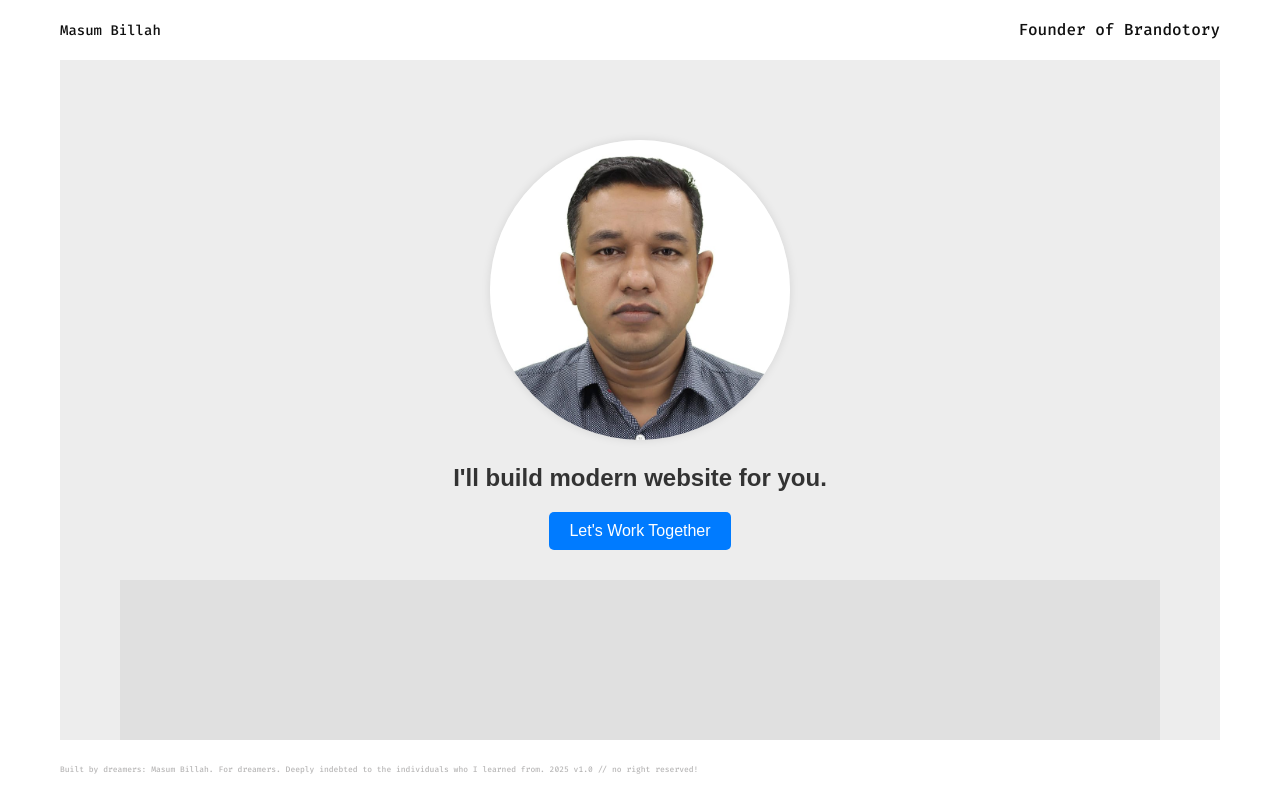
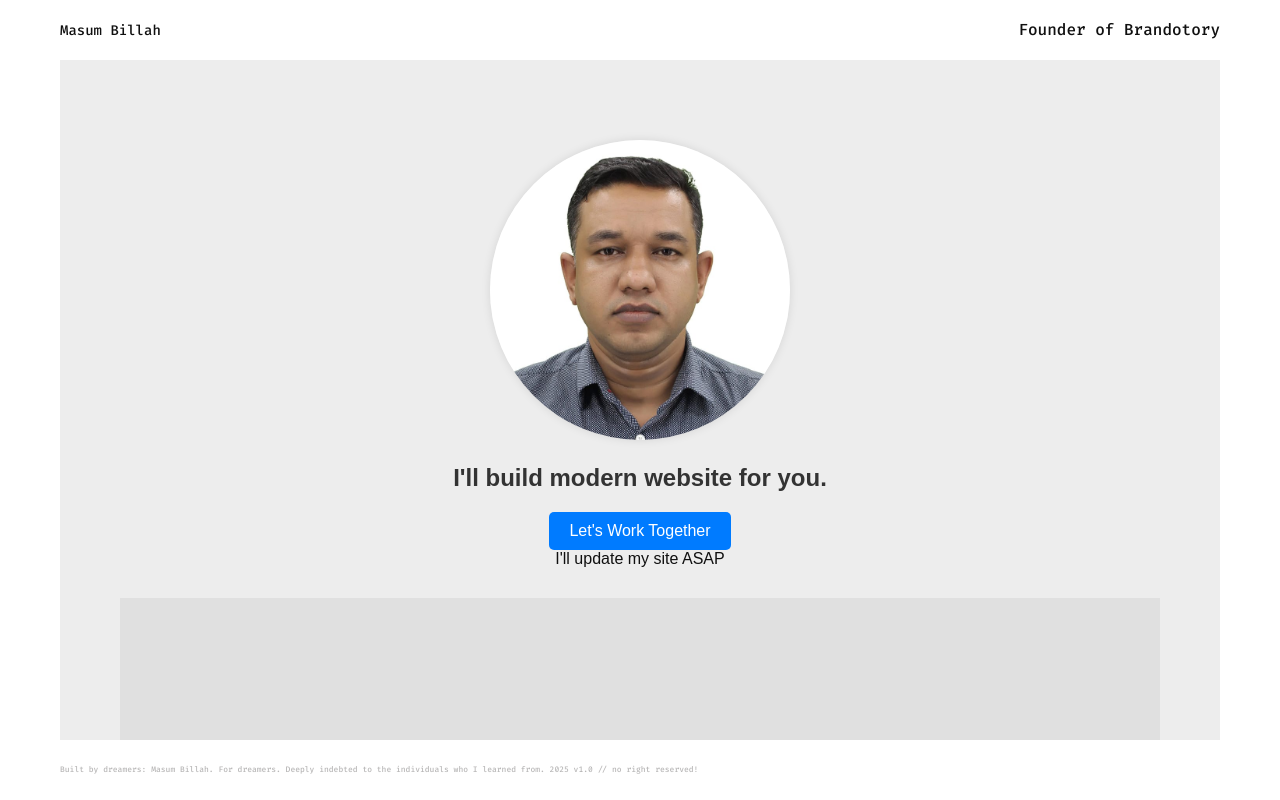
Before and after one commit to billahdotdev/billah, a React (Vite) app: page / in a window 1280 px wide. Built offline with nearby package versions, Linux system fonts and the light colour scheme.

Commit message:
New Update

```diff
--- a/src/components/Component.jsx
+++ b/src/components/Component.jsx
@@ -11,6 +11,7 @@ const Component = () => {
         <h1>I'll build modern website for you.</h1>
         <a href="https://www.github.com/billahdotdev/" target="_blank" rel="noopener noreferrer">
           <button className="profile-button">Let's Work Together</button>
+          <p>I'll update my site ASAP</p>
         </a>
       </div>
     </div>
```
